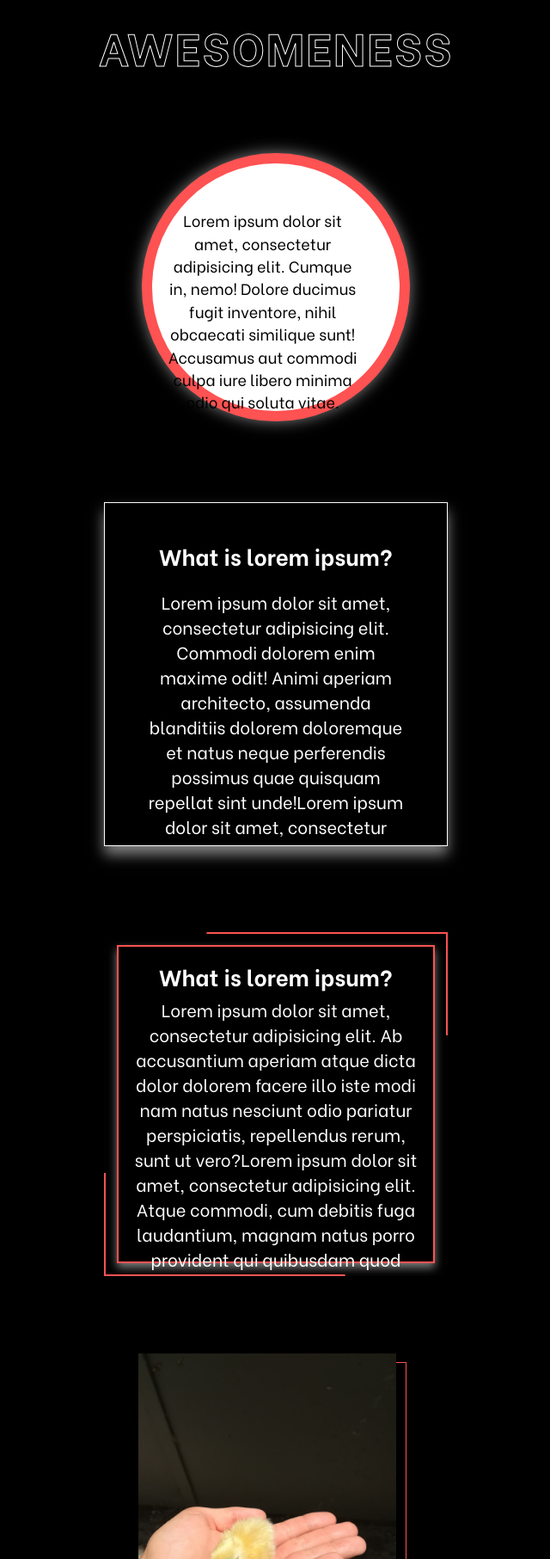
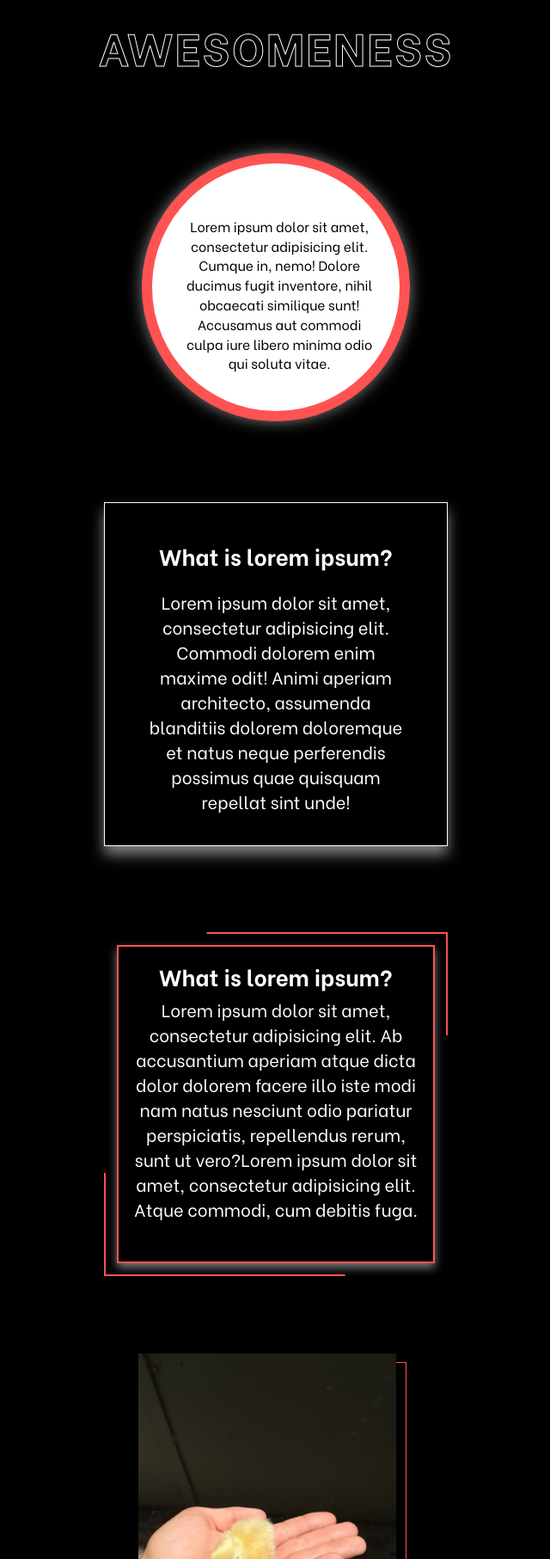
Before and after one commit to TitanKuzmich/TitanKuzmich.github.io, a PHP site: page / in a window 1280 px wide. Shown: the part 1450-3263 px from the top of the page at 86% size, without its empty margins (319-959 px from the left). Run offline with PHP 8.4, Linux system fonts and the light colour scheme; some web fonts are replaced.

Commit message:
Fixed bugs with styles

```diff
--- a/MainPage/dist/css/style.css
+++ b/MainPage/dist/css/style.css
@@ -153,7 +153,7 @@ body {
     -webkit-text-fill-color: white;
     -webkit-text-stroke-width: 1px;
     position: absolute;
-    left: 255px;
+    left: 265px;
     width: 0;
     overflow: hidden;
     transition: 1s ease-in; }
@@ -203,7 +203,7 @@ body {
       text-align: center;
       box-sizing: border-box;
       transform: rotate(-45deg) translate(-10px, 20px);
-      font-size: 15px; }
+      font-size: 13px; }
     .container__shape-text:hover {
       border-radius: 0; }
   .container__shape:before, .container__shape:after {
@@ -478,7 +478,7 @@ body {
     .cards .updown-card__num {
       position: absolute;
       left: 21px;
-      top: 38px;
+      top: 28px;
       font-size: 79px;
       font-weight: 800;
       z-index: 1;
--- a/MainPage/src/scss/blocks/_divBlocks.scss
+++ b/MainPage/src/scss/blocks/_divBlocks.scss
@@ -31,7 +31,7 @@
       text-align: center;
       box-sizing: border-box;
       transform: rotate(-45deg) translate(-10px, 20px);
-      font-size: 15px;
+      font-size: 13px;
     }
     &:hover{
       border-radius: 0;
@@ -362,7 +362,7 @@
     &__num{
       position: absolute;
       left: 21px;
-      top: 38px;
+      top: 28px;
       font-size: 79px;
       font-weight: 800;
       z-index: 1;
--- a/MainPage/src/scss/blocks/_elements.scss
+++ b/MainPage/src/scss/blocks/_elements.scss
@@ -14,7 +14,7 @@
     -webkit-text-fill-color: white;
     -webkit-text-stroke-width: 1px;
     position: absolute;
-    left: 255px;
+    left: 265px;
     width: 0;
     overflow: hidden;
     transition: 1s ease-in;
--- a/index.html
+++ b/index.html
@@ -142,7 +142,7 @@
             <div class="div-container">
                 <div class="blackWhite">
                     <h2 class="blackWhite-header">What is lorem ipsum?</h2>
-                    <p class="blackWhite-text">Lorem ipsum dolor sit amet, consectetur adipisicing elit. Commodi dolorem enim maxime odit! Animi aperiam architecto, assumenda blanditiis dolorem doloremque et natus neque perferendis possimus quae quisquam repellat sint unde!Lorem ipsum dolor sit amet, consectetur adipisicing elit.Commodi dolorem enim maxime odit!</p>
+                    <p class="blackWhite-text">Lorem ipsum dolor sit amet, consectetur adipisicing elit. Commodi dolorem enim maxime odit! Animi aperiam architecto, assumenda blanditiis dolorem doloremque et natus neque perferendis possimus quae quisquam repellat sint unde!</p>
                 </div>
             </div>
 
@@ -154,7 +154,7 @@
                     <span class="box-el"></span>
                     <div class="box-content">
                         <h2 class="box-content-header">What is lorem ipsum?</h2>
-                        <p class="box-content-text">Lorem ipsum dolor sit amet, consectetur adipisicing elit. Ab accusantium aperiam atque dicta dolor dolorem facere illo iste modi nam natus nesciunt odio pariatur perspiciatis, repellendus rerum, sunt ut vero?Lorem ipsum dolor sit amet, consectetur adipisicing elit. Atque commodi, cum debitis fuga laudantium, magnam natus porro provident qui quibusdam quod quos recusandae sapiente sed, similique tempore unde voluptas? Odio.</p>
+                        <p class="box-content-text">Lorem ipsum dolor sit amet, consectetur adipisicing elit. Ab accusantium aperiam atque dicta dolor dolorem facere illo iste modi nam natus nesciunt odio pariatur perspiciatis, repellendus rerum, sunt ut vero?Lorem ipsum dolor sit amet, consectetur adipisicing elit. Atque commodi, cum debitis fuga.</p>
                     </div>
                 </div>
             </div>
@@ -176,7 +176,7 @@
                     <div class="neon__box-content">
                         <div class="neon__box-glass"></div>
                         <h2 class="neon__box-content-header">What is lorem ipsum?</h2>
-                        <p class="neon__box-content-text">Lorem ipsum dolor sit amet, consectetur adipisicing elit. Ab accusantium aperiam atque dicta dolor dolorem facere illo iste modi nam natus nesciunt odio pariatur perspiciatis, repellendus rerum, sunt ut vero?Lorem ipsum dolor sit amet, consectetur adipisicing elit. Atque commodi, cum debitis fuga laudantium, magnam natus porro provident qui quibusdam quod quos recusandae sapiente sed, similique tempore unde voluptas? Odio.</p>
+                        <p class="neon__box-content-text">Lorem ipsum dolor sit amet, consectetur adipisicing elit. Ab accusantium aperiam atque dicta dolor dolorem facere illo iste modi nam natus nesciunt odio pariatur perspiciatis, repellendus rerum, sunt ut vero?Lorem ipsum dolor sit amet, consectetur adipisicing elit. Atque commodi, cum debitis fuga laudantium, magnam natus porro provident qui quibusdam quod.</p>
                     </div>
                 </div>
             </div>
@@ -202,11 +202,10 @@
                     <span class="circle-card-perimeter"></span>
                     <div class="circle-card-content">
                         <h2 class="circle-card-content-header">Title</h2>
-                        <p class="circle-card-content-text">Lorem ipsum dolor sit amet, consectetur adipisicing elit. Amet at, cumque, dolorem iusto libero neque non omnis optio possimus rem, tempore tenetur totam. Architecto aut distinctio eveniet illum molestiae veniam. Lorem ipsum dolor sit amet, consectetur adipisicing elit. Aut excepturi id ipsa laboriosam minus, natus nulla odio officia quo sit tempora ullam, vitae. Eum maxime nostrum saepe soluta sunt veniam?</p>
+                        <p class="circle-card-content-text">Lorem ipsum dolor sit amet, consectetur adipisicing elit. Amet at, cumque, dolorem iusto libero neque non omnis optio possimus rem, tempore tenetur totam. Architecto aut distinctio eveniet illum molestiae veniam. Lorem ipsum dolor sit amet, consectetur adipisicing elit.</p>
                     </div>
                 </div>
             </div>
-
         </div>
     </section>
 
```
Also changed, not shown: MainPage/src/index.html (+4 -5 lines).
